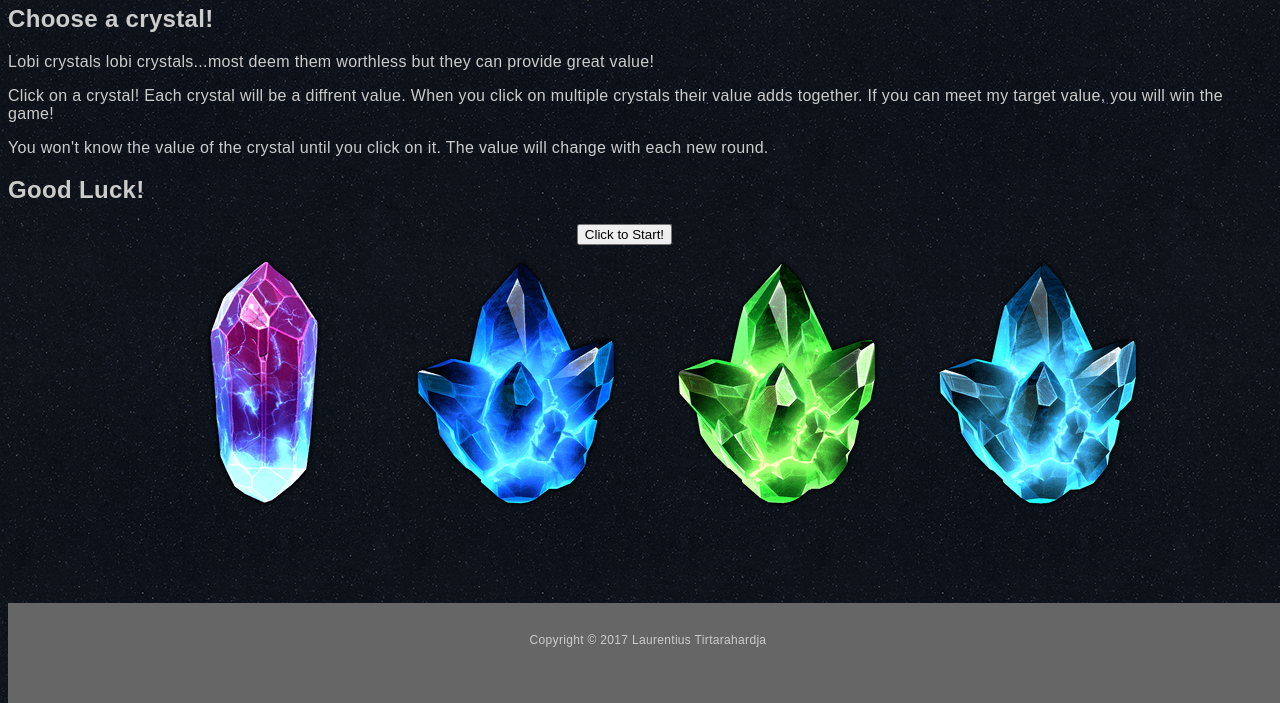
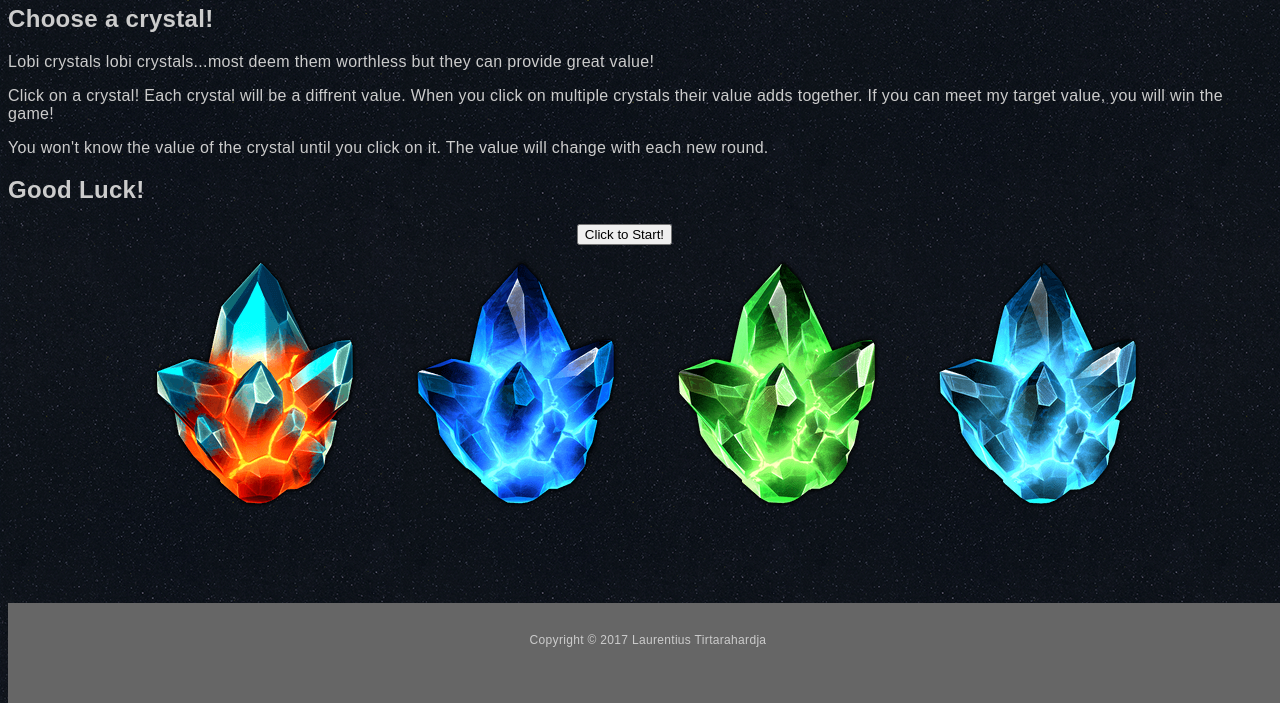
Before and after one commit to pablackhawk/week_4_game, a plain HTML site: page index.html in a window 1280 px wide. Shown: the part 97-800 px from the top of the page. Drawn offline with nearby package versions, Linux system fonts and the light colour scheme; a web font is replaced by a local one.

Commit message:
changed crystal pic

```diff
--- a/index.html
+++ b/index.html
@@ -32,7 +32,7 @@
 	<button id="start">Click to Start!</button>
 
 	<div class="game">
-	<img id="c1" src="assets/images/2-Star_Crystal.png" value="0"/>
+	<img id="c1" src="assets/images/hero_crystal.png" value="0"/>
 	<img id="c2" src="assets/images/Crystal_multi_tech.png" value="0"/>
 	<img id="c3" src="assets/images/crystal_multi_science.png" value="0"/>
 	<img id="c4" src="assets/images/Crystal_multi_cosmic.png" value="0"/>
```
Also changed, not shown: assets/images/2-Star_Crystal.png (deleted), assets/images/crystal_purple.jpg (deleted), assets/images/hero_crystal.png (added).
